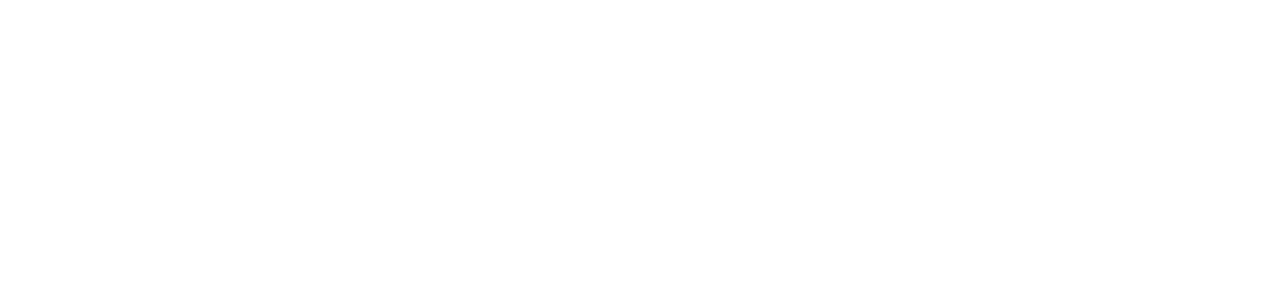
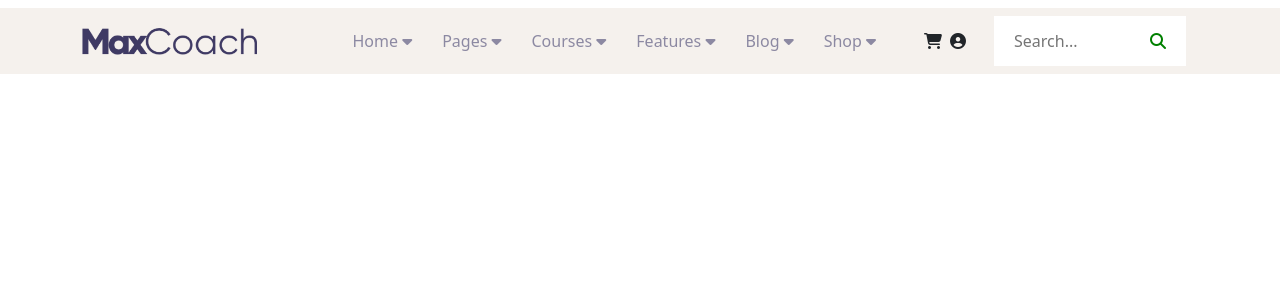
Before and after one commit to simone-danzeri/proj-html-vuejs, a Vue app: page / in a window 1280 px wide. Shown: the top 300 px of the page. Built offline with nearby package versions, Linux system fonts and the light colour scheme.

Commit message:
feat: header completo

```diff
--- a/index.html
+++ b/index.html
@@ -4,6 +4,9 @@
     <meta charset="UTF-8" />
     <link rel="icon" type="image/svg+xml" href="/vite.svg" />
     <meta name="viewport" content="width=device-width, initial-scale=1.0" />
+    <!--Font Awesome link-->
+    <link rel="stylesheet" href="https://cdnjs.cloudflare.com/ajax/libs/font-awesome/6.5.1/css/all.min.css" integrity="sha512-DTOQO9RWCH3ppGqcWaEA1BIZOC6xxalwEsw9c2QQeAIftl+Vegovlnee1c9QX4TctnWMn13TZye+giMm8e2LwA==" crossorigin="anonymous" referrerpolicy="no-referrer" />
+    <!--Font Awesome link-->
     <title>Vite + Vue</title>
   </head>
   <body>
--- a/src/App.vue
+++ b/src/App.vue
@@ -3,13 +3,25 @@
   export default {
     components: {
       PageHeader
+    },
+    data() {
+      return {
+        navLinks: [
+          'Home',
+          'Pages',
+          'Courses',
+          'Features',
+          'Blog',
+          'Shop'
+        ],
+      }
     }
   }
 </script>
 
 
 <template>
-  <PageHeader></PageHeader>
+  <PageHeader :navBar="navLinks"></PageHeader>
 </template>
 
 
--- a/src/components/PageHeader.vue
+++ b/src/components/PageHeader.vue
@@ -1,17 +1,76 @@
 <script>
     export default {
-        name: 'PageHeader'
+        name: 'PageHeader',
+        data() {
+            return {
+
+            };
+        },
+        props: {
+            navBar: Array
+        }
     }
 </script>
 
 
 <template>
-    <div>
-
-    </div>
+    <header class="ms-bg">
+        <div class="container mt-2 d-flex align-items-center justify-content-between">
+            <div class="ms-logo-container">
+                <img class="ms-logo" src="../assets/img/dark-logo.png" alt="">
+            </div>
+            <div class="ms-nav-container d-flex">
+                <div class="ms-links d-flex align-items-center">
+                    <span v-for="link in navBar">{{ link }} <i class="fa-solid fa-caret-down"></i></span>
+                </div>
+                <div class="ms-nav-icons d-flex align-items-center gap-2 ms-5 me-3">
+                    <i class="fa-solid fa-cart-shopping"></i>
+                    <i class="fa-solid fa-circle-user"></i>
+                </div>
+                <div class="ms-search-bar">
+                    <nav class="navbar">
+                        <div class="container-fluid">
+                            <form class="d-flex" role="search">
+                            <input type="search" placeholder="Search..." aria-label="Search">
+                            <button type="submit"> <i class="fa-solid fa-magnifying-glass"></i> </button>
+                            </form>
+                        </div>
+                    </nav>
+                </div>
+            </div>
+        </div>
+    </header>
 </template>
 
 
 <style scoped lang="scss">
+@use '../style/partials/variables' as *;
+.ms-bg{
+    background-color: $light-gray;
+}
+.ms-logo-container{
+    .ms-logo{
+        width: 175px;
+    }
+}
 
+.ms-nav-container{
+    .ms-links{
+        gap: 30px;
+        color: $light-purple;
+    }
+    input{
+        height: 50px;
+        width: 150px;
+        border: none;
+        padding-left: 20px;
+    }
+    button{
+        background-color: white;
+        color: green;
+        border: none;
+        padding-right: 20px;
+        cursor: pointer;
+    }
+}
 </style>
--- a/src/style/partials/_variables.scss
+++ b/src/style/partials/_variables.scss
@@ -0,0 +1,3 @@
+/* PALETTE */
+$light-gray: #f5f1ed;
+$light-purple: #8c89a2
```
